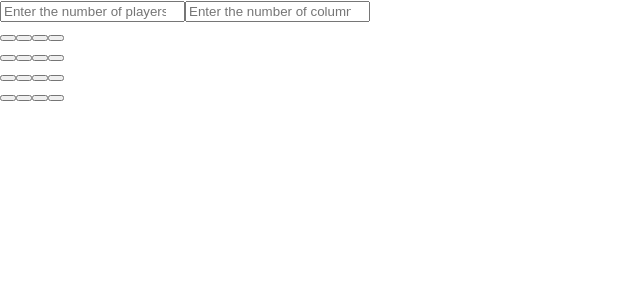
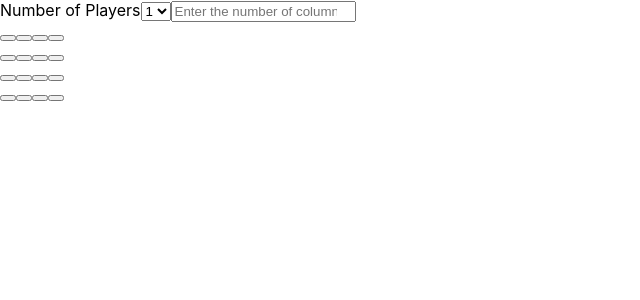
Before and after one commit to scall12/matching-game-react, a React (Create React App) app: page / in a window 1280 px wide. Shown: the top 300 px of the page, without its empty margins (0-640 px from the left). Built offline with nearby package versions, Linux system fonts and the light colour scheme.

Commit message:
Change player input into a select element.

```diff
--- a/src/components/Game.jsx
+++ b/src/components/Game.jsx
@@ -11,11 +11,13 @@ const Card = (props) => {
 
 const PlayerInput = () => {
   return (
-    <input
-      id="player-input"
-      placeholder="Enter the number of players"
-      type="number"
-    />
+    <>
+      <label>Number of Players</label>
+      <select>
+        <option>1</option>
+        <option>2</option>
+      </select>
+    </>
   );
 };
 
@@ -65,10 +67,6 @@ const Board = (props) => {
     createDeck(props.n);
   }, [props]);
 
-  // useEffect(() => {
-  //   console.log(cards);
-  // }, [cards]);
-
   const renderRow = (num, deck) => {
     const arr = [];
     for (let i = 0; i < num; i++) {
```
